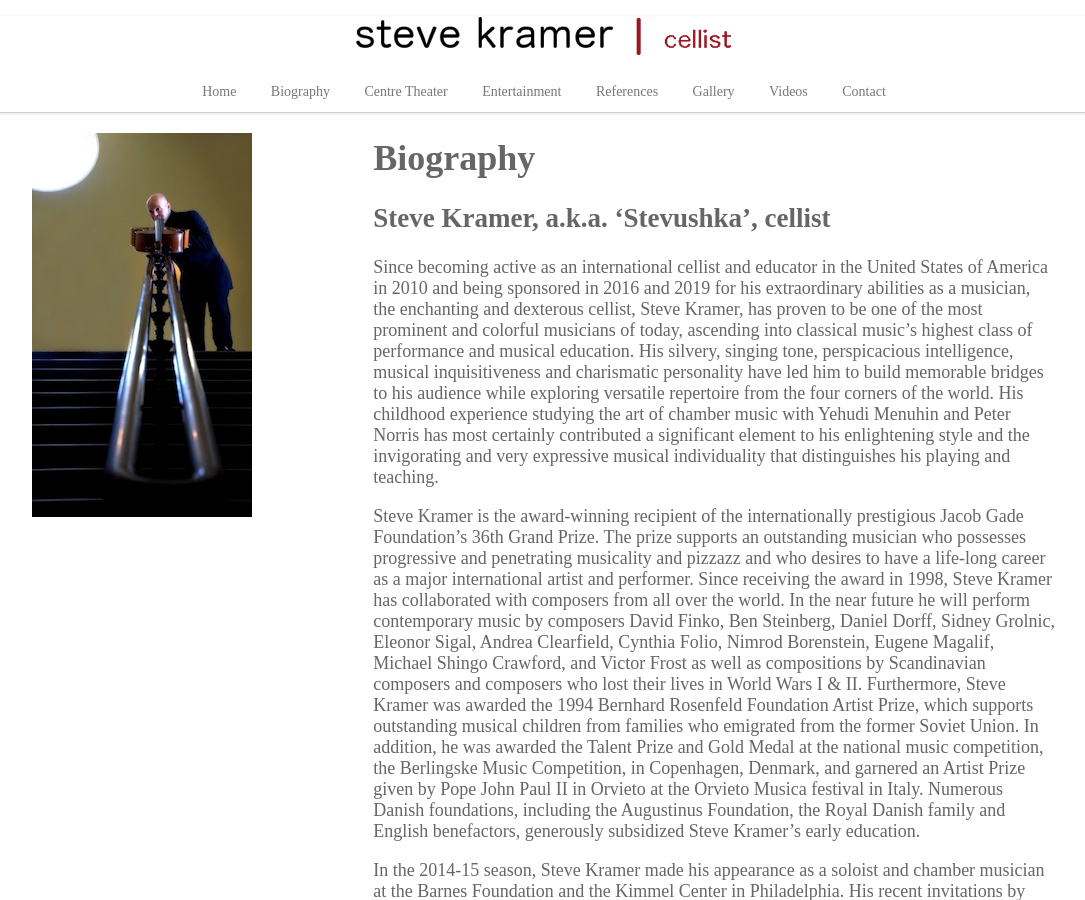
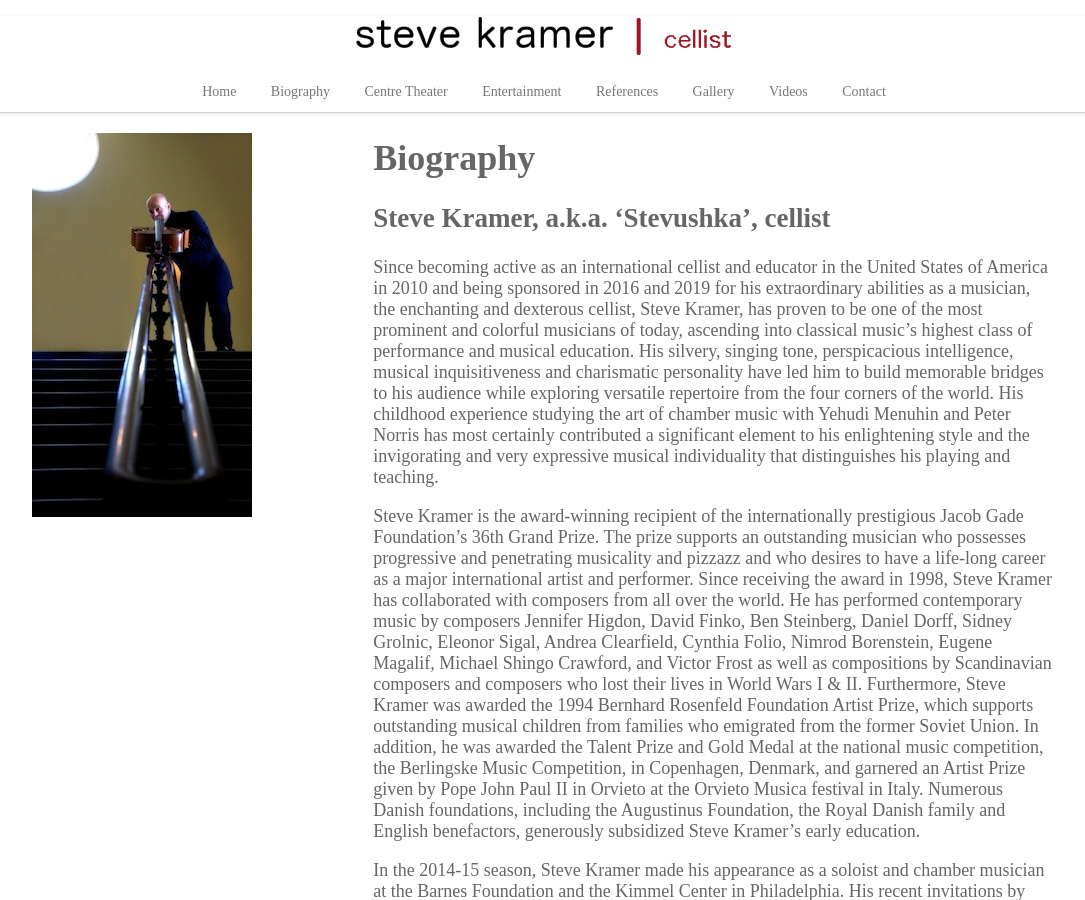
Before and after one commit to stevekramercellist/cellist, a Jekyll site: the page built from biography.md, in a window 1280 px wide and 900 px high. Shown: the whole window, without its empty margins (96-1181 px from the left). Built offline with Jekyll 4.4.1, drawn with Linux system fonts in a browser that asks for light colours; nearby versions of some CDN libraries.

Commit message:
Update biography.md

```diff
--- a/biography.md
+++ b/biography.md
@@ -14,7 +14,7 @@ layout: sidebar
 
 Since becoming active as an international cellist and educator in the United States of America in 2010 and being sponsored in 2016 and 2019 for his extraordinary abilities as a musician, the enchanting and dexterous cellist, Steve Kramer, has proven to be one of the most prominent and colorful musicians of today, ascending into classical music’s highest class of performance and musical education. His silvery, singing tone, perspicacious intelligence, musical inquisitiveness and charismatic personality have led him to build memorable bridges to his audience while exploring versatile repertoire from the four corners of the world. His childhood experience studying the art of chamber music with Yehudi Menuhin and Peter Norris has most certainly contributed a significant element to his enlightening style and the invigorating and very expressive musical individuality that distinguishes his playing and teaching.
 
-Steve Kramer is the award-winning recipient of the internationally prestigious Jacob Gade Foundation’s 36th Grand Prize. The prize supports an outstanding musician who possesses progressive and penetrating musicality and pizzazz and who desires to have a life-long career as a major international artist and performer. Since receiving the award in 1998, Steve Kramer has collaborated with composers from all over the world. In the near future he will perform contemporary music by composers David Finko, Ben Steinberg, Daniel Dorff, Sidney Grolnic, Eleonor Sigal, Andrea Clearfield, Cynthia Folio, Nimrod Borenstein, Eugene Magalif, Michael Shingo Crawford, and Victor Frost as well as compositions by Scandinavian composers and composers who lost their lives in World Wars I & II. Furthermore, Steve Kramer was awarded the 1994 Bernhard Rosenfeld Foundation Artist Prize, which supports outstanding musical children from families who emigrated from the former Soviet Union. In addition, he was awarded the Talent Prize and Gold Medal at the national music competition, the Berlingske Music Competition, in Copenhagen, Denmark, and garnered an Artist Prize given by Pope John Paul II in Orvieto at the Orvieto Musica festival in Italy. Numerous Danish foundations, including the Augustinus Foundation, the Royal Danish family and English benefactors, generously subsidized Steve Kramer’s early education.
+Steve Kramer is the award-winning recipient of the internationally prestigious Jacob Gade Foundation’s 36th Grand Prize. The prize supports an outstanding musician who possesses progressive and penetrating musicality and pizzazz and who desires to have a life-long career as a major international artist and performer. Since receiving the award in 1998, Steve Kramer has collaborated with composers from all over the world. He has performed contemporary music by composers Jennifer Higdon, David Finko, Ben Steinberg, Daniel Dorff, Sidney Grolnic, Eleonor Sigal, Andrea Clearfield, Cynthia Folio, Nimrod Borenstein, Eugene Magalif, Michael Shingo Crawford, and Victor Frost as well as compositions by Scandinavian composers and composers who lost their lives in World Wars I & II. Furthermore, Steve Kramer was awarded the 1994 Bernhard Rosenfeld Foundation Artist Prize, which supports outstanding musical children from families who emigrated from the former Soviet Union. In addition, he was awarded the Talent Prize and Gold Medal at the national music competition, the Berlingske Music Competition, in Copenhagen, Denmark, and garnered an Artist Prize given by Pope John Paul II in Orvieto at the Orvieto Musica festival in Italy. Numerous Danish foundations, including the Augustinus Foundation, the Royal Danish family and English benefactors, generously subsidized Steve Kramer’s early education.
 
 In the 2014-15 season, Steve Kramer made his appearance as a soloist and chamber musician at the Barnes Foundation and the Kimmel Center in Philadelphia.  His recent invitations by patrons continuously bring Steve Kramer to Europe. In the U.S. Steve Kramer continues his passionate involvement with educating less privileged young people. He emphasizes the utmost importance of training children in classical music as part of their academic education. Children born into poverty receive free of charge lessons in his local community.
 
```
